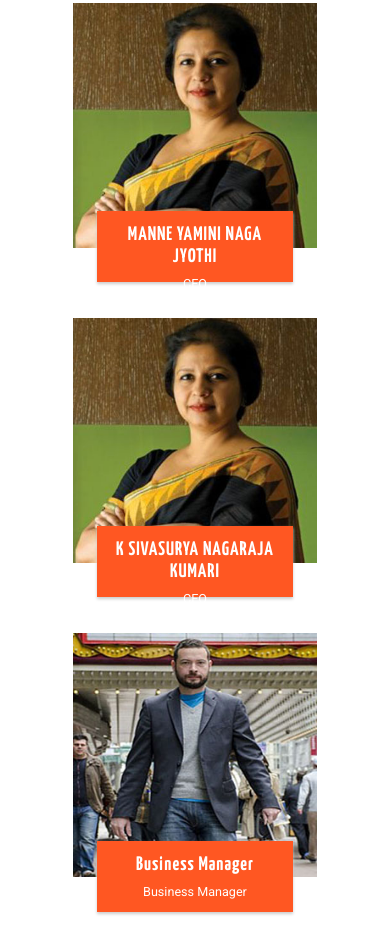
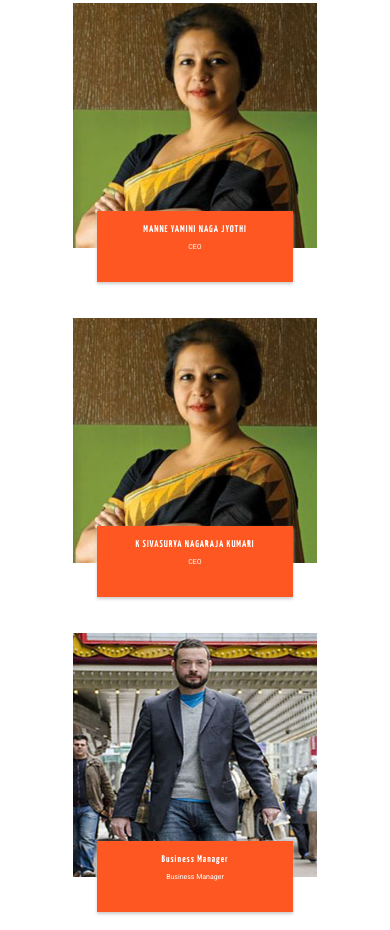
Before and after one commit to raghavap7/Veeron, a plain HTML site: page about.html in a window 390 px wide. Shown: the part 2854-3784 px from the top of the page. Drawn offline with Linux system fonts and the light colour scheme; files that its build step writes are made by us from their sources.

Commit message:
Add files via upload

```diff
--- a/css/fade-carous.css
+++ b/css/fade-carous.css
@@ -143,8 +143,8 @@
 }
 .flip-card {
   background-color: transparent;
-  width: 300px;
   height: 250px;
+  width:100%;
   perspective: 1000px;
   margin-bottom:30px;
 }
--- a/css/style.css
+++ b/css/style.css
@@ -727,7 +727,7 @@ h3.agileits-title,h2.agileits-title{
 }
 .team h4 {
     color: #fff;
-    font-size: 1em;
+    font-size: 0.9em;
 }
 .team .social-veeronlsicon {
     padding: .8em;
@@ -1672,6 +1672,13 @@ h2.typoh2{
 	}
 }
 @media (max-width:480px){
+
+	.veeronagile-caption h4{
+		font-size:0.7em !important;
+	}
+	.veeronagile-caption p{
+		font-size:0.5em !important;
+	}
 	.logo-img{
 		height:40px;
 		margin:0em 1em;
```
